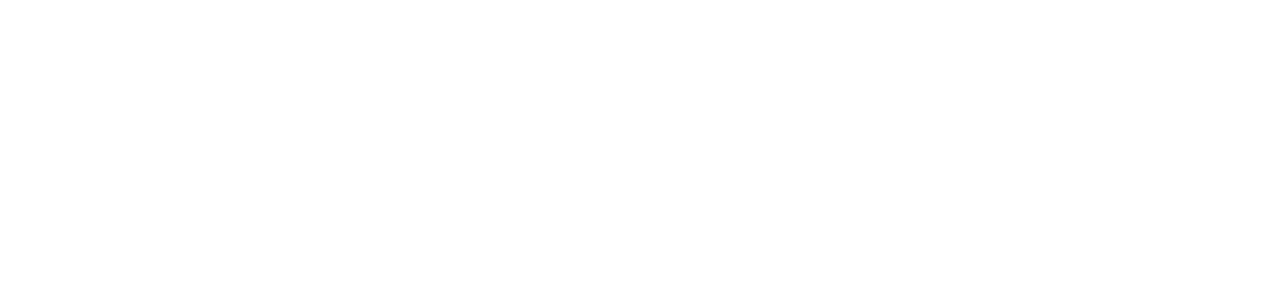
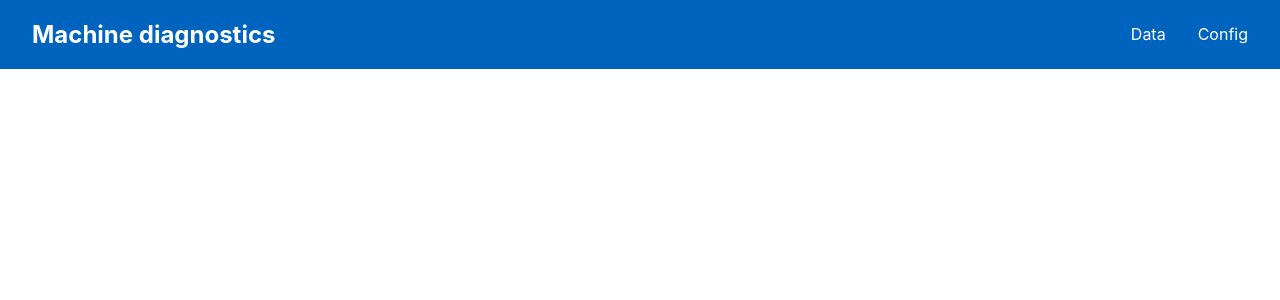
Before and after one commit to Revzik/AGH-MSC_Machine_Analyzer, a React (Create React App) app in the folder frontend/: page / in a window 1280 px wide. Shown: the top 300 px of the page. Built offline with nearby package versions, Linux system fonts and the light colour scheme.

Commit message:
Start sketching...

```diff
--- a/frontend/package.json
+++ b/frontend/package.json
@@ -9,6 +9,7 @@
     "react": "^17.0.2",
     "react-dom": "^17.0.2",
     "react-scripts": "4.0.3",
+    "recharts": "^2.0.9",
     "web-vitals": "^1.0.1"
   },
   "scripts": {
--- a/frontend/src/App.js
+++ b/frontend/src/App.js
@@ -1,5 +1,7 @@
+import Header from "./components/Header/Header";
+
 function App() {
-  return (<div></div>);
+  return (<Header title="Machine diagnostics" />);
 }
 
 export default App;
--- a/frontend/src/components/Header/Header.js
+++ b/frontend/src/components/Header/Header.js
@@ -0,0 +1,15 @@
+import React from "react";
+
+import classes from "./Header.module.css";
+import Navigation from "./Navigation";
+
+function Header(props) {
+  return (
+    <header className={classes.header}>
+      <h2>{props.title}</h2>
+      <Navigation />
+    </header>
+  );
+}
+
+export default Header;
--- /dev/null
+++ b/frontend/src/components/Header/Header.module.css
@@ -0,0 +1,12 @@
+.header {
+  position: fixed;
+  top: 0;
+  left: 0;
+  width: 100%;
+  background: #0064BE;
+  color: #FFFFFF;
+  display: flex;
+  justify-content: space-between;
+  align-items: center;
+  padding: 0 2rem;
+}
--- /dev/null
+++ b/frontend/src/components/Header/Navigation.js
@@ -0,0 +1,20 @@
+import React from "react";
+
+import classes from "./Navigation.module.css";
+
+function Navigation() {
+  return (
+    <nav className={classes.navi}>
+      <ul>
+        <li>
+          <a href="/">Data</a>
+        </li>
+        <li>
+          <a href="/">Config</a>
+        </li>
+      </ul>
+    </nav>
+  );
+}
+
+export default Navigation;
--- /dev/null
+++ b/frontend/src/components/Header/Navigation.module.css
@@ -0,0 +1,22 @@
+.navi ul{
+  list-style: none;
+  margin: 0;
+  padding: 0;
+  display: flex;
+  align-items: center;
+}
+
+.navi li {
+  margin: 0;
+  margin-left: 2rem;
+}
+
+.navi a {
+  text-decoration: none;
+  color: white;
+}
+
+.navi a:hover,
+.navi a:active {
+  color: #f3cafb;
+}
--- a/frontend/src/index.css
+++ b/frontend/src/index.css
@@ -11,3 +11,7 @@ code {
   font-family: source-code-pro, Menlo, Monaco, Consolas, 'Courier New',
     monospace;
 }
+
+* {
+  box-sizing: border-box;
+}
```
Also changed, not shown: frontend/src/components/Data/MainData.js (added, +9 -0 lines), frontend/src/components/UI/Chart.js (added, +17 -0 lines), frontend/src/components/Data/MainData.module.css (added), frontend/src/components/UI/Chart.module.css (added), 1 other file (tests, documents, lock files or other folders).
